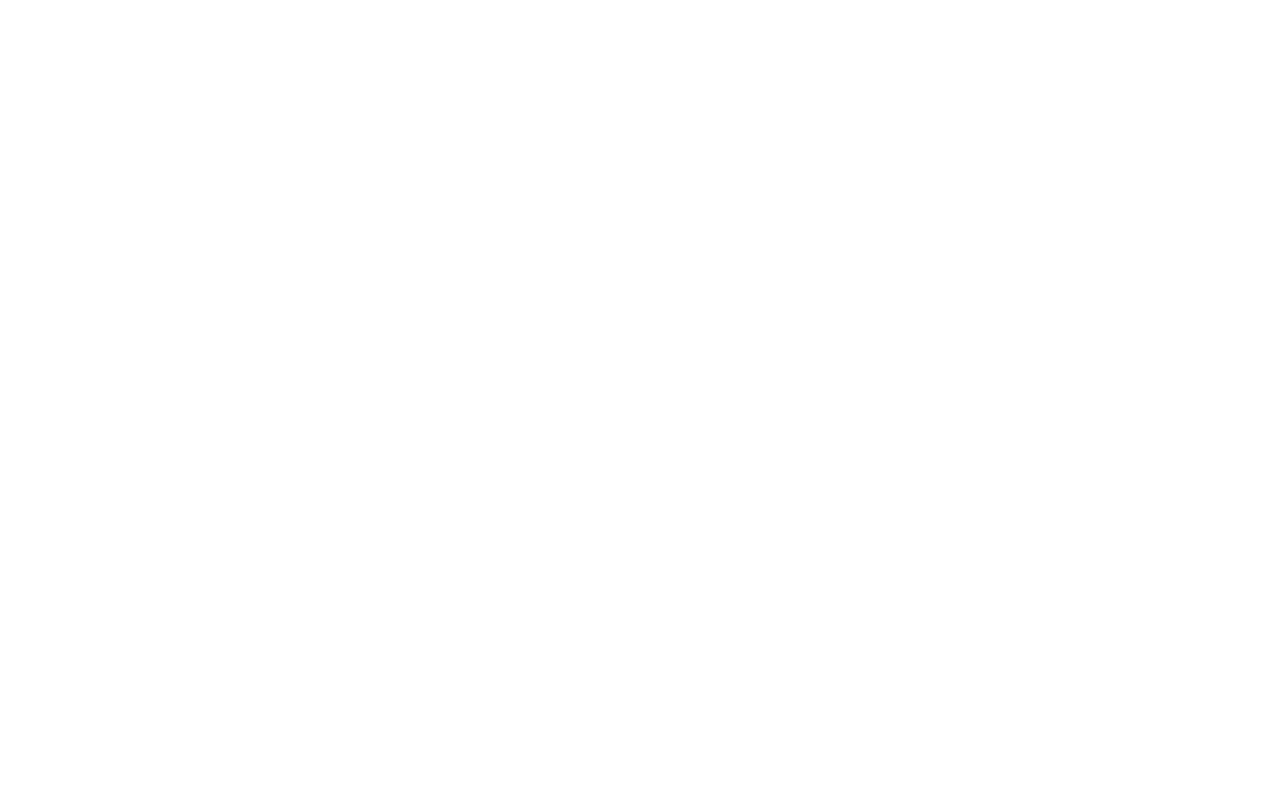
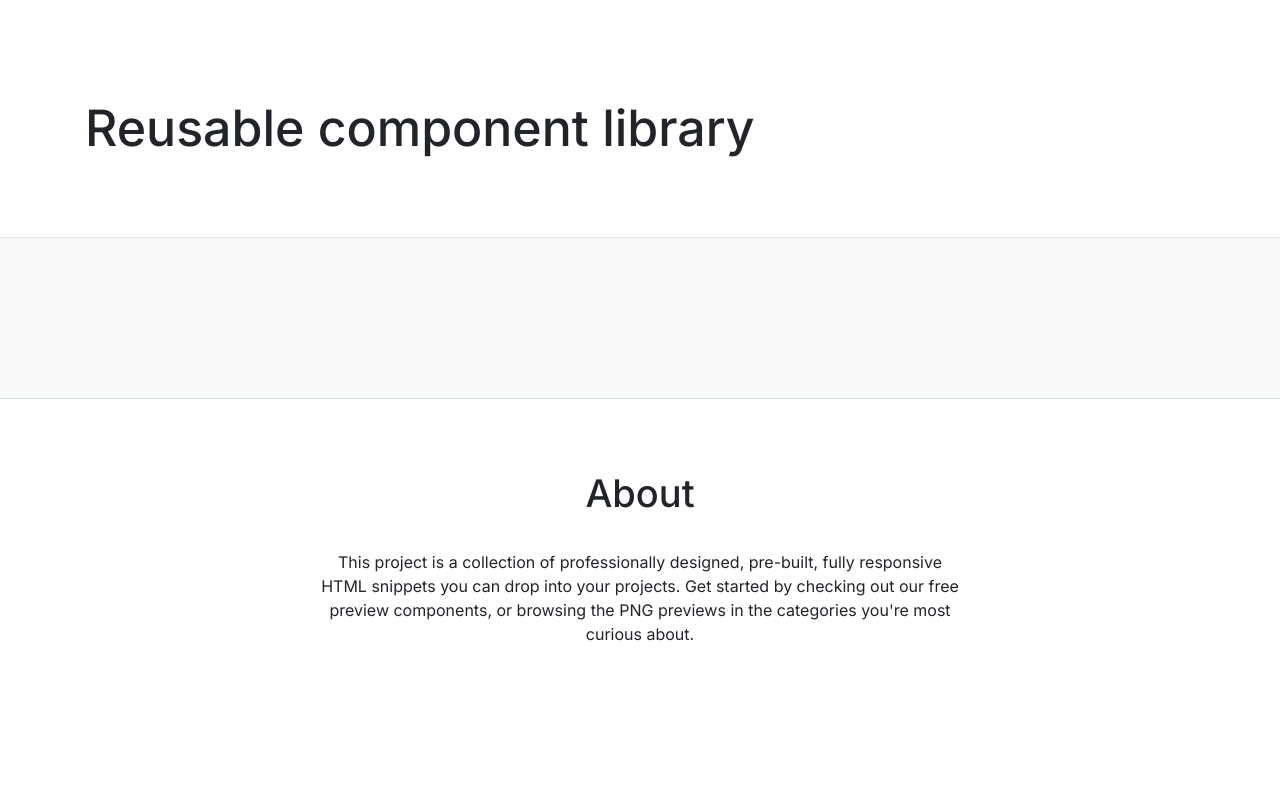
Before and after one commit to js-tasks-ru/htmlcss-20230530_julnbul, a website: page index.html in a window 1280 px wide. Drawn offline with Linux system fonts and the light colour scheme.

Commit message:
add page

```diff
--- a/assets/css/main.css
+++ b/assets/css/main.css
@@ -1,4 +1,10 @@
 @import '../fonts/fonts.css';
+@import './reset.css';
+@import '../../components/page/page.css';
+@import '../../components/header/header.css';
+@import '../../components/main/main.css';
+@import '../../components/footer/footer.css';
+
 
 :root {
     --white: #ffffff;
@@ -21,4 +27,6 @@
 
 * {
     font-family: 'Roboto', sans-serif;
+    font-style: normal;
+    color: var(--black);
 }
--- /dev/null
+++ b/assets/css/reset.css
@@ -0,0 +1,73 @@
+/* http://meyerweb.com/eric/tools/css/reset/
+   v5.0.1 | 20191019
+   License: none (public domain)
+*/
+
+html, body, div, span, applet, object, iframe,
+h1, h2, h3, h4, h5, h6, p, blockquote, pre,
+a, abbr, acronym, address, big, cite, code,
+del, dfn, em, img, ins, kbd, q, s, samp,
+small, strike, strong, sub, sup, tt, var,
+b, u, i, center,
+dl, dt, dd, menu, ol, ul, li,
+fieldset, form, label, legend,
+table, caption, tbody, tfoot, thead, tr, th, td,
+article, aside, canvas, details, embed,
+figure, figcaption, footer, header, hgroup,
+main, menu, nav, output, ruby, section, summary,
+time, mark, audio, video {
+	margin: 0;
+	padding: 0;
+	border: 0;
+	font-size: 100%;
+	font: inherit;
+	vertical-align: baseline;
+}
+/* HTML5 display-role reset for older browsers */
+article, aside, details, figcaption, figure,
+footer, header, hgroup, main, menu, nav, section {
+	display: block;
+}
+/* HTML5 hidden-attribute fix for newer browsers */
+*[hidden] {
+    display: none;
+}
+body {
+	line-height: 1;
+}
+menu, ol, ul {
+	list-style: none;
+}
+blockquote, q {
+	quotes: none;
+}
+blockquote:before, blockquote:after,
+q:before, q:after {
+	content: '';
+	content: none;
+}
+table {
+	border-collapse: collapse;
+	border-spacing: 0;
+}
+
+
+/*-----------------------------*/
+
+*,
+*:before,
+*:after {
+  box-sizing: border-box;
+}
+
+a,
+a:visited,
+a:hover {
+  text-decoration: none;
+}
+
+input,
+button,
+textarea {
+  font-family: inherit;
+}
--- a/assets/fonts/fonts.css
+++ b/assets/fonts/fonts.css
@@ -1 +1,2 @@
 @import url('https://fonts.googleapis.com/css2?family=Roboto:ital,wght@0,100;0,300;0,400;0,500;0,700;0,900;1,100;1,300;1,400;1,500;1,700;1,900&display=swap');
+@import url('https://fonts.googleapis.com/css?family=Inter:100,200,300,regular,500,600,700,800,900');
--- /dev/null
+++ b/components/footer/footer.css
@@ -0,0 +1,26 @@
+.footer {
+  padding: 71px 0 136px;
+}
+
+.footer__container {
+  text-align: center;
+  display: flex;
+  flex-direction: column;
+  align-items: center;
+}
+
+.footer__title {
+  margin-bottom: 32px;
+  font-family: 'Inter';
+  font-weight: 500;
+  font-size: 38px;
+  line-height: 1.26;
+}
+
+.footer__description {
+  width: 640px;
+  font-family: 'Inter';
+  font-weight: 400;
+  font-size: 16px;
+  line-height: 1.5;
+}
--- /dev/null
+++ b/components/header/header.css
@@ -0,0 +1,7 @@
+.header__title {
+  padding: 96px 0 77px;
+  font-family: 'Inter';
+  font-weight: 500;
+  font-size: 50px;
+  line-height: 1.28;
+}
--- /dev/null
+++ b/components/main/main.css
@@ -0,0 +1,6 @@
+.main {
+  padding: 68px 0 92px;
+  background: var(--grey-1);
+  border-top: 1px solid var(--grey-2);
+  border-bottom: 1px solid var(--grey-2);
+}
--- /dev/null
+++ b/components/page/page.css
@@ -0,0 +1,5 @@
+.container {
+  max-width: 1140px;
+  padding: 0 15px;
+  margin: 0 auto;
+}
--- a/index.html
+++ b/index.html
@@ -1,10 +1,32 @@
 <!DOCTYPE html>
 <!-- Главная страница -->
 <html lang="ru">
-    <head>
-        <link rel="stylesheet" href="./assets/css/main.css">
-    </head>
-    <body>
 
-    </body>
+<head>
+  <link rel="stylesheet" href="./assets/css/main.css">
+</head>
+
+<body>
+  <div class="page">
+    <header class="header">
+      <div class="header__container container">
+        <h1 class="header__title">Reusable component library</h1>
+      </div>
+    </header>
+    <main class="main">
+      <div class="main__container container">
+
+      </div>
+    </main>
+    <footer class="footer">
+      <div class="footer__container container">
+        <h2 class="footer__title">About</h2>
+        <div class="footer__description">This project is a collection of professionally designed, pre-built, fully
+          responsive HTML snippets you can drop into your projects. Get started by checking out our free preview
+          components, or browsing the PNG previews in the categories you're most curious about.</div>
+      </div>
+    </footer>
+  </div>
+</body>
+
 </html>
```
